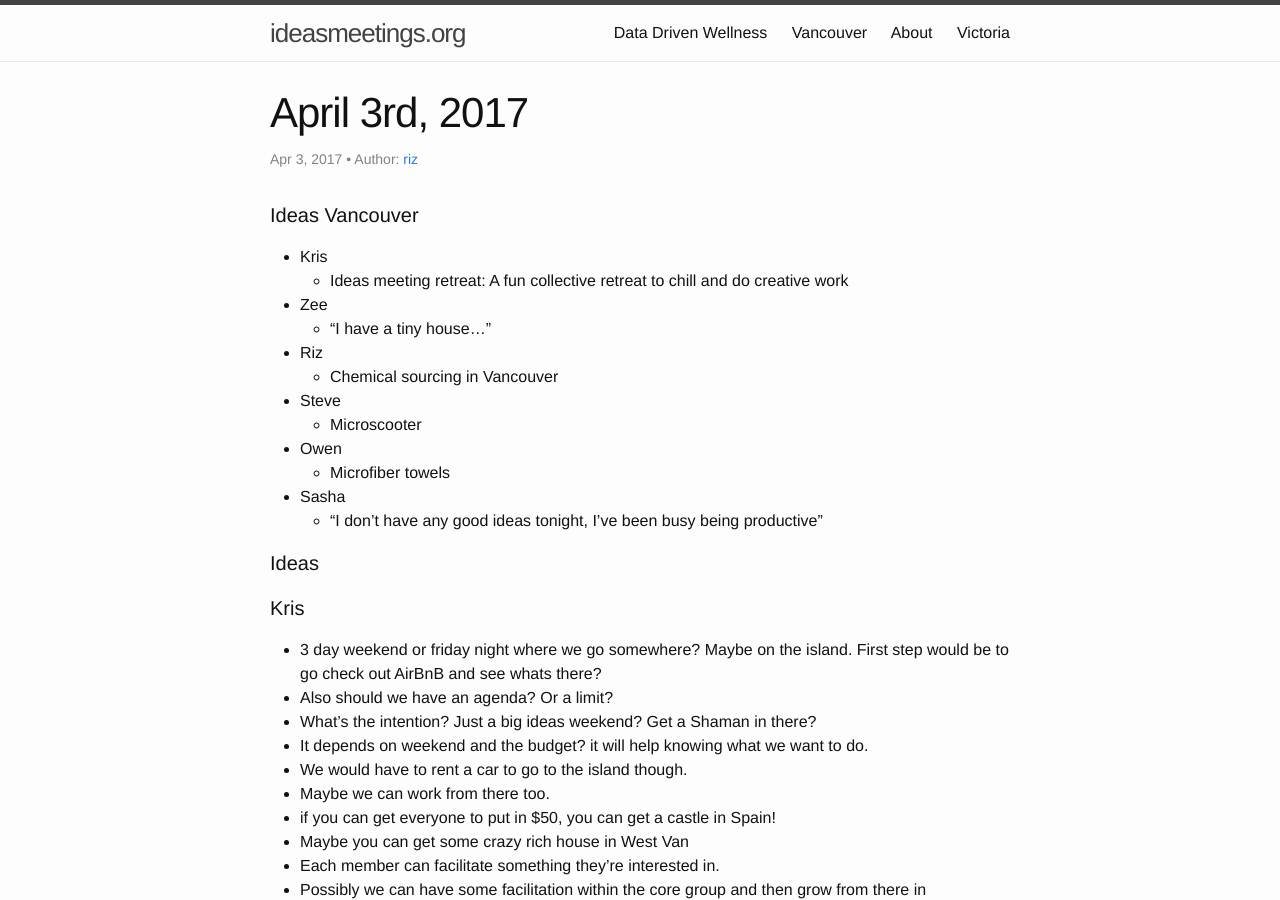
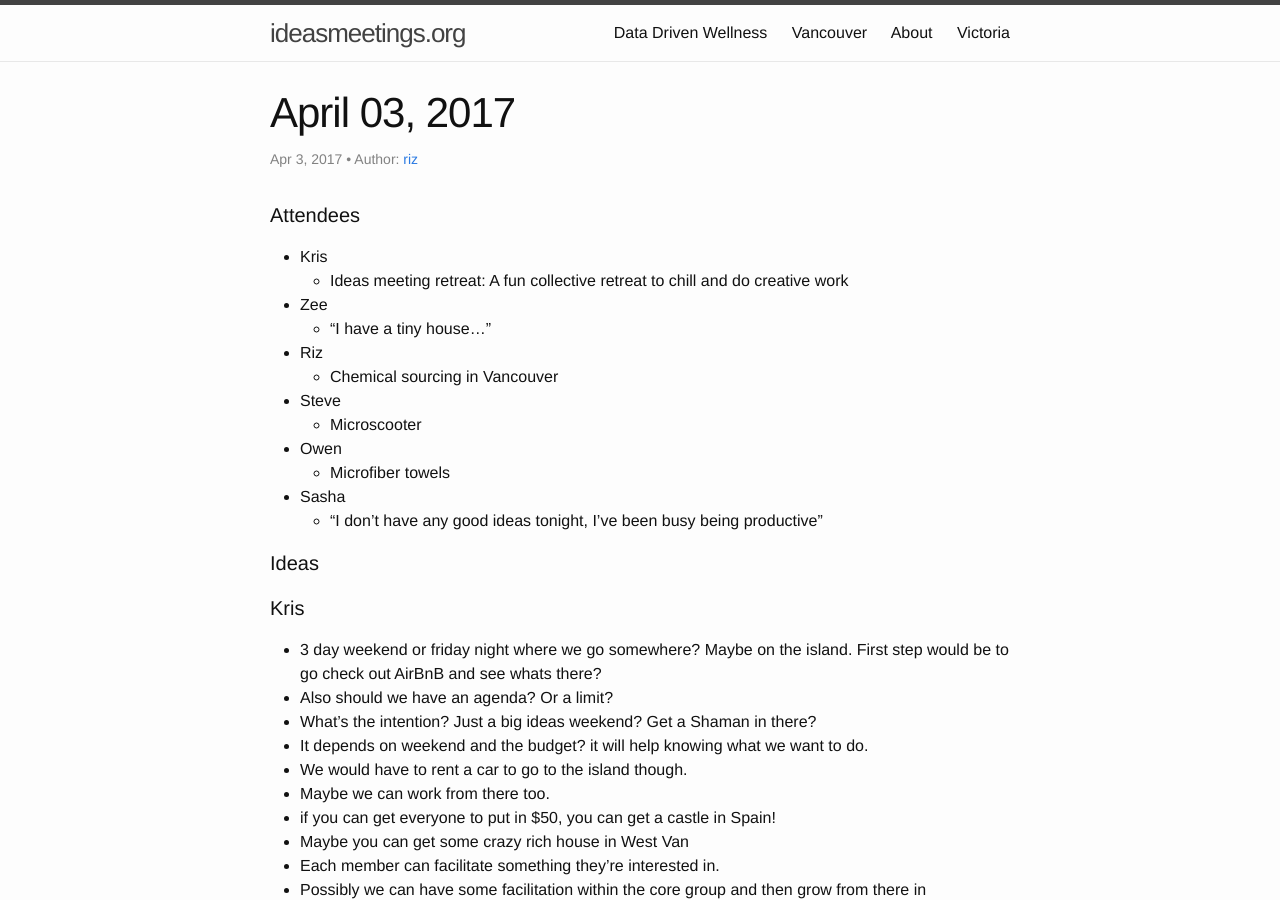
Before and after one commit to improvethings/improvethings.github.io, a Jekyll site: the page built from _posts/2017-04-03-April-03-2017.md, in a window 1280 px wide and 900 px high. Built offline with Jekyll 4.4.1, drawn with Linux system fonts in a browser that asks for light colours; comment, search, counter and statistics services are not loaded.

Commit message:
Date change for April 3

```diff
--- a/_posts/2017-04-03-April-03-2017.md
+++ b/_posts/2017-04-03-April-03-2017.md
@@ -2,7 +2,7 @@
 layout: post
 status: publish
 published: true
-title: April 3rd, 2017
+title: April 03, 2017
 author:
   display_name: riz
   login: riz
@@ -16,7 +16,7 @@ tags: []
 comments: []
 ---
 
-#### Ideas Vancouver
+#### Attendees
 
 * Kris
 	* Ideas meeting retreat: A fun collective retreat to chill and do creative work
```
